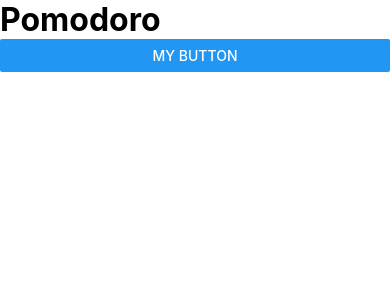
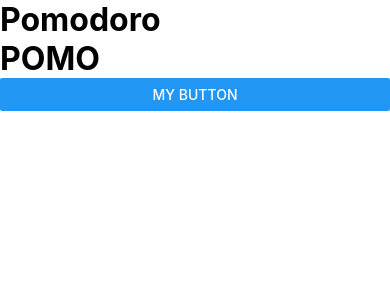
Before and after one commit to robertcach/pomodoro-app, a React Native app: screen / in a window 390 px wide. Shown: the top 300 px of the page. Built offline with nearby package versions, Linux system fonts and the light colour scheme.

Commit message:
feat: create constants file and use it in App new states

```diff
--- a/App.tsx
+++ b/App.tsx
@@ -1,4 +1,6 @@
 import { StatusBar } from "expo-status-bar";
+import { useState } from "react";
+
 import {
   StyleSheet,
   Text,
@@ -7,12 +9,18 @@ import {
   SafeAreaView,
   Platform,
 } from "react-native";
+import { SECONDS_IN_MINUTE, TIME_TYPE } from "./src/constants";
 
 export default function App() {
+  const [isWorking, setIsWorking] = useState(false);
+  const [time, setTime] = useState(25 * SECONDS_IN_MINUTE);
+  const [currentTime, setCurrentTime] = useState<TIME_TYPE>("POMO");
+
   return (
     <SafeAreaView style={styles.container}>
       <View style={{ paddingTop: Platform.OS === "android" ? 30 : 0 }}>
         <Text style={styles.text}>Pomodoro</Text>
+        <Text style={styles.text}>{currentTime}</Text>
         <Button title="My button" />
         <StatusBar style="auto" />
       </View>
--- /dev/null
+++ b/src/constants.ts
@@ -0,0 +1,3 @@
+export const COLORS = ["#F7DC6F", "#A2D9CE", "#D7BDE2"];
+export const SECONDS_IN_MINUTE = 60;
+export type TIME_TYPE = "POMO" | "SHORT" | "BREAK";
```
